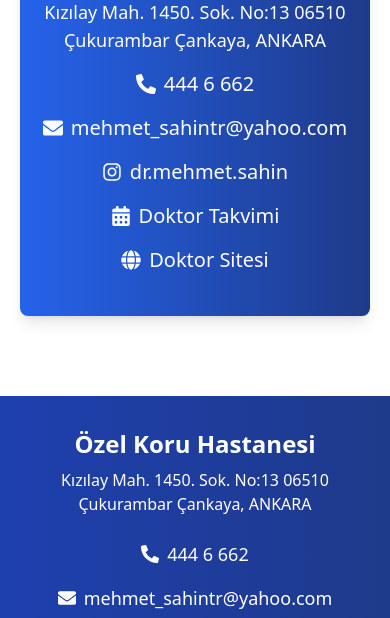
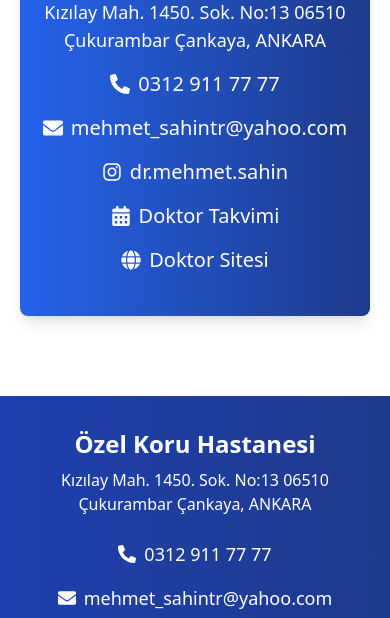
Before and after one commit to ege-ayan/Mehmet-Sahin-Website, a Next.js app: page /contact in a window 390 px wide. Shown: the part 712-1330 px from the top of the page. Built offline with nearby package versions, Linux system fonts and the light colour scheme.

Commit message:
phone number updated

```diff
--- a/src/app/components/cards/address-card.jsx
+++ b/src/app/components/cards/address-card.jsx
@@ -23,7 +23,7 @@
         <div className="flex flex-col items-center justify-center gap-4 text-xl lg:text-2xl">
           <div className="flex items-center gap-2">
             <FaPhoneAlt />
-            <span>444 6 662</span>
+            <span>0312 911 77 77</span>
           </div>
           <div className="flex items-center gap-2">
             <FaEnvelope />
--- a/src/app/components/partials/footer.jsx
+++ b/src/app/components/partials/footer.jsx
@@ -24,7 +24,7 @@
         <div className="flex flex-col gap-4 text-lg md:ml-8">
           <div className="flex items-center gap-2 justify-center md:justify-start">
             <FaPhoneAlt />
-            <span>444 6 662</span>
+            <span>0312 911 77 77</span>
           </div>
           <div className="flex items-center gap-2 justify-center md:justify-start">
             <FaEnvelope />
```
